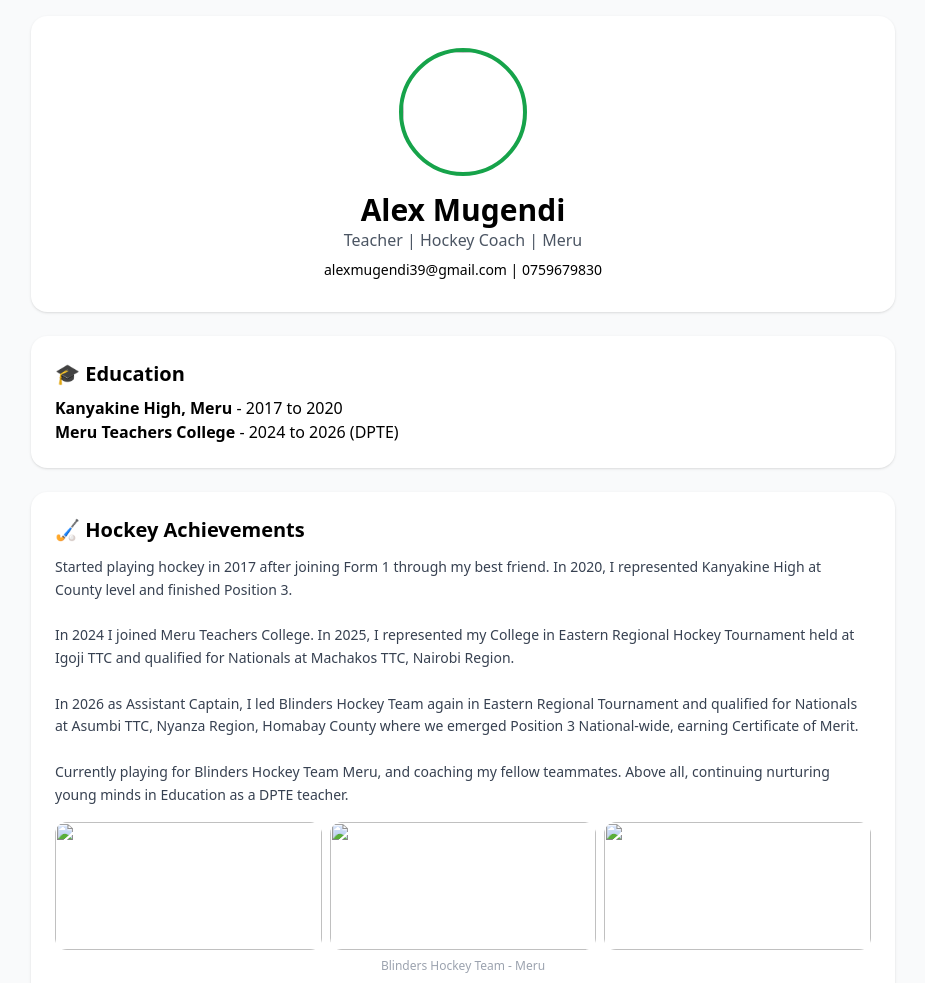
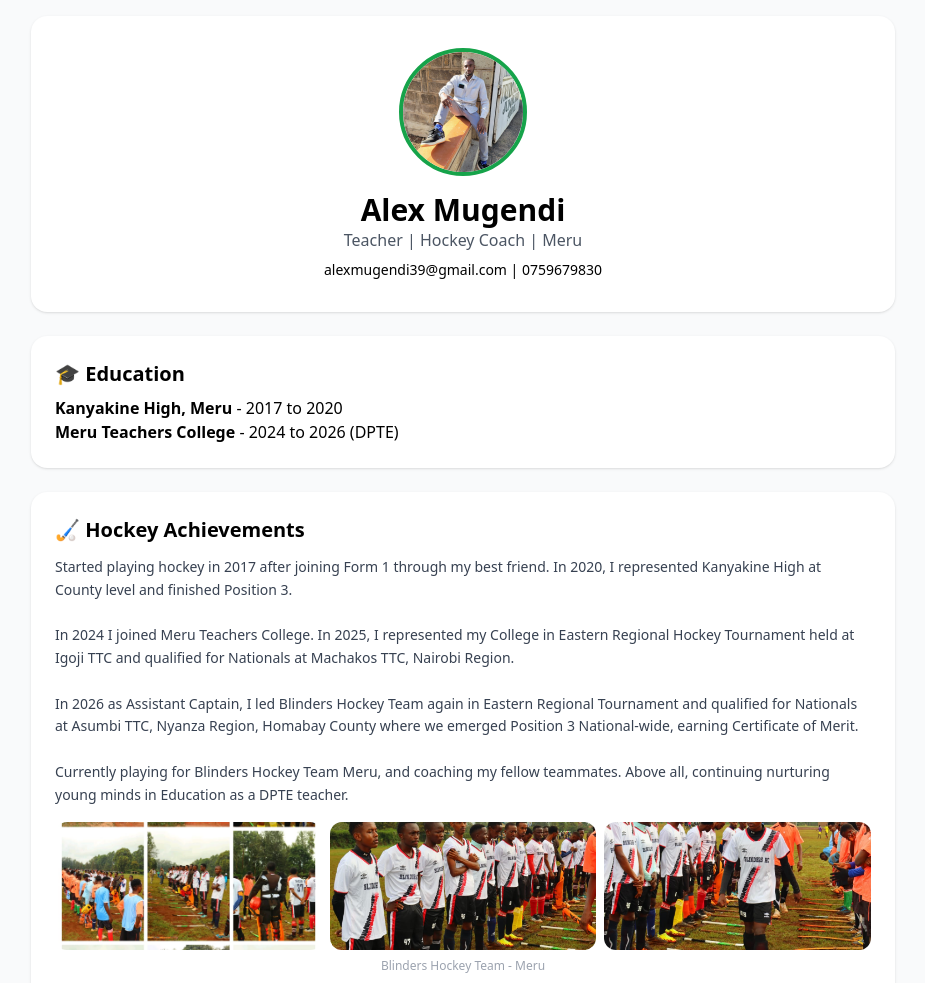
Before and after one commit to alexmugendi39-svg/my-first-project, a plain HTML site: page index.html in a window 1280 px wide. Shown: the top 983 px of the page, without its empty margins (177-1102 px from the left). Drawn offline with nearby package versions, Linux system fonts and the light colour scheme.

Commit message:
Fixed image path to images folder

```diff
--- a/index.html
+++ b/index.html
@@ -10,7 +10,7 @@
 
 <!-- PROFILE - alex.jpg -->
 <div class="bg-white rounded-2xl p-8 shadow text-center">
-  <img src="alex.jpg" class="w-32 h-32 rounded-full mx-auto border-4 border-green-600 object-cover">
+  <img src="images/alex.jpg" class="w-32 h-32 rounded-full mx-auto border-4 border-green-600 object-cover">
   <h1 class="text-3xl font-bold mt-4">Alex Mugendi</h1>
   <p class="text-gray-600">Teacher | Hockey Coach | Meru</p>
   <p class="text-sm mt-2">alexmugendi39@gmail.com | 0759679830</p>
@@ -39,10 +39,10 @@
     Above all, continuing nurturing young minds in Education as a DPTE teacher.
   </p>
   <div class="grid grid-cols-3 gap-2 mt-4">
-    <img src="Blinders1.jpg" class="rounded-xl h-32 w-full object-cover">
-    <img src="Blinders2.jpg" class="rounded-xl h-32 w-full object-cover">
-    <img src="Blinders3.jpg" class="rounded-xl h-32 w-full object-cover">
-  </div>
+  <img src="images/blinders1.jpg" class="rounded-xl h-32 w-full object-cover">
+  <img src="images/blinders2.jpg" class="rounded-xl h-32 w-full object-cover">
+  <img src="images/blinders3.jpg" class="rounded-xl h-32 w-full object-cover">
+</div>
   <p class="text-xs text-center text-gray-400 mt-2">Blinders Hockey Team - Meru</p>
 </div>
 
```
